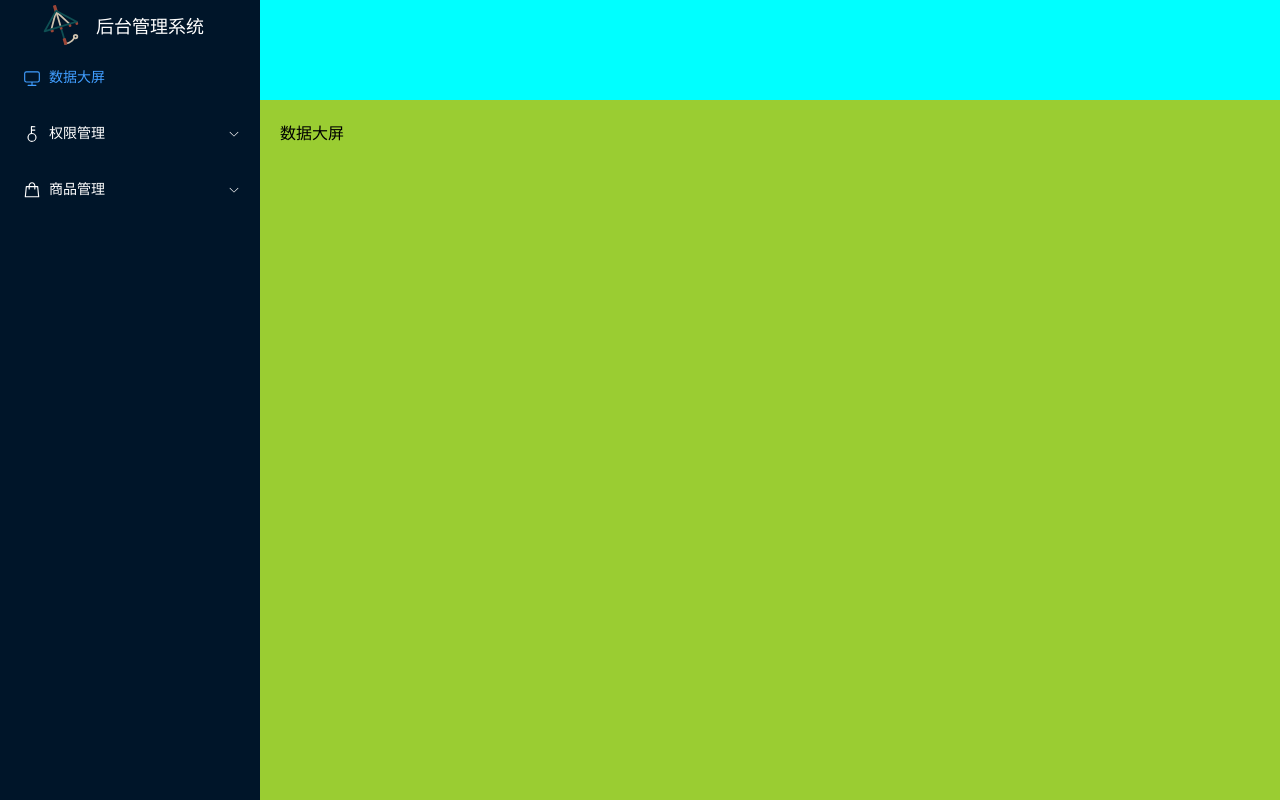
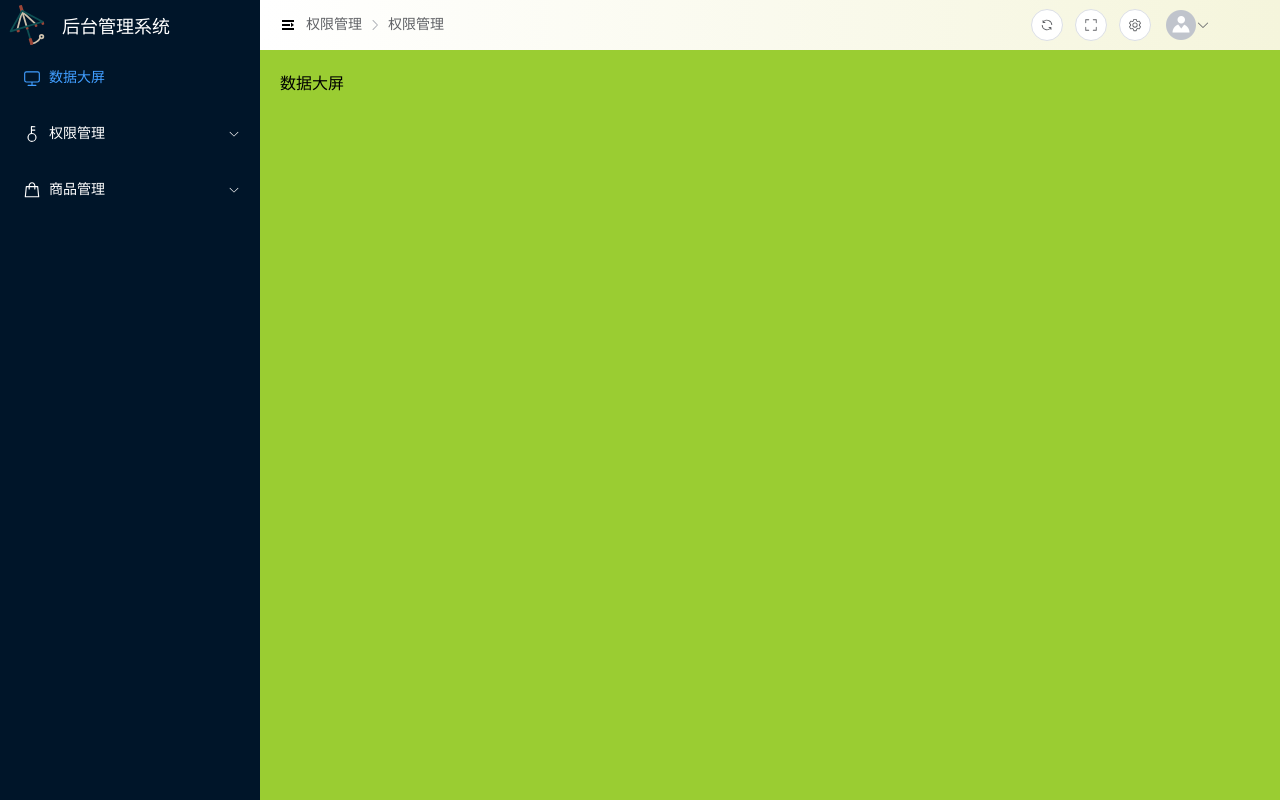
Before and after one commit to twinklerh/BackendManageSystem, a Vue app: page /home/screen in a window 1280 px wide. Built offline with nearby package versions, Linux system fonts and the light colour scheme.

Commit message:
实现菜单折叠效果

```diff
--- a/src/main.ts
+++ b/src/main.ts
@@ -6,8 +6,15 @@ import ElementPlus from 'element-plus'
 import 'element-plus/dist/index.css'
 import zhCn from 'element-plus/es/locale/lang/zh-cn'
 import '@/style/index.scss'
+import * as ElementPlusIconsVue from '@element-plus/icons-vue'
 
 const pinia = createPinia()
 const app = createApp(App).use(pinia).use(router)
+
+for (const [key, component] of Object.entries(ElementPlusIconsVue)) {
+  app.component(key, component)
+  console.log(key, component)
+}
+
 app.use(ElementPlus, {locale: zhCn})
 app.mount('#app')
--- /dev/null
+++ b/src/store/setting.ts
@@ -0,0 +1,9 @@
+import { defineStore } from "pinia";
+
+export const useSettingStore = defineStore('setting', {
+    state(){
+        return {
+            isMenuFold: false,
+        }
+    }
+})
--- a/src/style/variable.scss
+++ b/src/style/variable.scss
@@ -1,9 +1,10 @@
 
 $base-menu-width: 260px;    //  左侧菜单的宽度
+$base-menu-min-width: 50px;
 
 $base-menu-background: #001529;     //  侧边栏背景颜色
 
-$base-tabbar-height: 100px;     //  顶部菜单的宽度
+$base-tabbar-height: 50px;     //  顶部菜单的宽度
 
 $base-menu-logo-height: 50px;   //  logo的高度
 
--- a/src/views/layout/IndexView.vue
+++ b/src/views/layout/IndexView.vue
@@ -1,6 +1,6 @@
 <template>
     <div class="container">
-        <div class="aside-menu">
+        <div class="aside-menu" :class="{fold:settingStore.isMenuFold?true:false}">
             <div class="logo">
                 <img id="imglogo" src="@/assets/logo.svg" height="40px">
                 <span class="nav-title">{{ nav.title }}</span>
@@ -9,8 +9,10 @@
                 <MenuView></MenuView>
             </el-scrollbar>
         </div>
-        <div class="nav-top"></div>
-        <div class="content-main">
+        <div class="nav-top" :class="{fold:settingStore.isMenuFold?true:false}">
+            <TopNavBarView></TopNavBarView>
+        </div>
+        <div class="content-main" :class="{fold:settingStore.isMenuFold?true:false}">
             <div class="main-container">
                 <router-view></router-view>
             </div>
@@ -21,7 +23,9 @@
 <script lang="ts" setup>
 import { nav } from '@/setting';
 import MenuView from './MenuView.vue';
-
+import TopNavBarView from './TopNavBarView.vue';
+import { useSettingStore } from '@/store/setting';
+const settingStore = useSettingStore();
 </script>
 
 <style lang="scss" scoped>
@@ -32,13 +36,16 @@ import MenuView from './MenuView.vue';
         width: $base-menu-width;
         height: 100vh;
         background-color: $base-menu-background;
+        transition: all 5000ms;
         .logo {
             width: 100%;
             height: $base-menu-logo-height;
+            margin-left: 7px;
             display: flex;
+            justify-content: left;
             align-items: center;
-            justify-content: center;
             .nav-title {
+                display: inline;
                 font-size: $base-logo-title-fontSize;
                 color: white;
                 padding: 15px;
@@ -49,6 +56,9 @@ import MenuView from './MenuView.vue';
             width: 100%;
             color: white;
         }
+        &.fold {    //  & 表示父级选择器，这里指aside-menu的dom节点的fold类
+            width: $base-menu-min-width;
+        }
     }
     .nav-top {
         position: fixed;
@@ -56,7 +66,11 @@ import MenuView from './MenuView.vue';
         left: $base-menu-width;
         width: calc(100% - $base-menu-width);
         height: $base-tabbar-height;
-        background: cyan;
+        transition: all 5000ms;
+        &.fold {
+            width: calc(100vw - $base-menu-min-width);
+            left: $base-menu-min-width;
+        }
     }
     .content-main {
         position: absolute;
@@ -66,6 +80,11 @@ import MenuView from './MenuView.vue';
         height: calc(100vh - $base-tabbar-height);
         background-color: yellowgreen;
         overflow: auto;
+        transition: all 5000ms;
+        &.fold {
+            width: calc(100vw - $base-menu-min-width);
+            left: $base-menu-min-width;
+        }
     }
 }
 
--- a/src/views/layout/MenuView.vue
+++ b/src/views/layout/MenuView.vue
@@ -1,5 +1,5 @@
 <template>
-    <el-menu :default-active="route.path" background-color="#001529" text-color="white" style="border:0!important;" router>
+    <el-menu :collapse="settingStore.isMenuFold" :default-active="route.path" background-color="#001529" text-color="white" style="border:0!important;" router>
         <el-menu-item index="/home/screen">
             <el-icon><Monitor/></el-icon>
             <span>数据大屏</span>
@@ -11,15 +11,15 @@
             </template>
             <el-menu-item index="/home/acl/user">
                 <el-icon><User /></el-icon>
-                <span>用户管理</span>
+                <template #title>用户管理</template>
             </el-menu-item>
             <el-menu-item index="/home/acl/role">
                 <el-icon><UserFilled /></el-icon>
-                <span>角色管理</span>
+                <template #title>角色管理</template>
             </el-menu-item>
             <el-menu-item index="/home/acl/menu">
                 <el-icon><Menu /></el-icon>
-                <span>菜单管理</span>
+                <template #title>菜单管理</template>
             </el-menu-item>
         </el-sub-menu>
         <el-sub-menu index="/home/product">
@@ -29,28 +29,29 @@
             </template>
             <el-menu-item index="/home/product/attr">
                 <el-icon><Tools /></el-icon>
-                <span>属性管理</span>
+                <template #title>属性管理</template>
             </el-menu-item>
             <el-menu-item index="/home/product/brand">
                 <el-icon><Umbrella /></el-icon>
-                <span>品牌管理</span>
+                <template #title>品牌管理</template>
             </el-menu-item>
             <el-menu-item index="/home/product/sku">
                 <el-icon><Coin /></el-icon>
-                <span>sku管理</span>
+                <template #title>sku管理</template>
             </el-menu-item>
             <el-menu-item index="/home/product/spu">
                 <el-icon><SoldOut /></el-icon>
-                <span>spu管理</span>
+                <template #title>spu管理</template>
             </el-menu-item>
         </el-sub-menu>
     </el-menu>
 </template>
 
 <script lang="ts" setup>
+import { useSettingStore } from '@/store/setting';
 import { useRoute } from 'vue-router';
-import { Monitor, Key, User, UserFilled, Menu, Goods, Tools, Umbrella, Coin, SoldOut } from '@element-plus/icons-vue'
 const route = useRoute()
+const settingStore = useSettingStore();
 </script>
 
 <style lang="scss" scoped>
--- /dev/null
+++ b/src/views/layout/TopNavBarView.vue
@@ -0,0 +1,56 @@
+<template>
+    <div class="top-nav-bar">
+       <div class="bar-left">
+        <el-icon style="margin-right: 10px;" @click="()=>{settingStore.isMenuFold = !settingStore.isMenuFold}">
+            <component :is="settingStore.isMenuFold ? 'Fold' : 'Expand'"/>
+        </el-icon>
+        <el-breadcrumb separator-icon="ArrowRight">
+            <el-breadcrumb-item>权限管理</el-breadcrumb-item>
+            <el-breadcrumb-item>权限管理</el-breadcrumb-item>
+        </el-breadcrumb>
+       </div>
+       <div class="bar-right">
+            <el-button circle @click="refresh" icon="Refresh"></el-button>
+            <el-button circle @click="refresh" icon="FullScreen"></el-button>
+            <el-button circle @click="refresh" icon="Setting"></el-button>
+            <el-dropdown style="padding: 15px;" trigger="click">
+                <span style="display: flex; align-items: center;">
+                    <img src="@/assets/UserDefaultImg.png"  height="30px"/>
+                    <el-icon><ArrowDown /></el-icon>
+                </span>
+                <template #dropdown>
+                    <el-dropdown-item>123</el-dropdown-item>
+                </template>
+            </el-dropdown>
+       </div>
+    </div>
+</template>
+
+<script lang="ts" setup>
+import { useSettingStore } from '@/store/setting';
+
+const settingStore = useSettingStore();
+const refresh = ()=>{
+    let a = 10;
+}
+</script>
+
+<style lang="scss" scoped>
+.top-nav-bar {
+    display: flex;
+    width: 100%;
+    height: 100%;
+    justify-content: space-between;
+    background-image: linear-gradient(to right, white, #F5F5DC);
+}
+.bar-left {
+    display: flex;
+    align-items: center;
+    padding: 20px;
+}
+.bar-right {
+    display: flex;
+    align-items: center;
+    margin-right: 55px;
+}
+</style>
```
Also changed, not shown: src/assets/UserDefaultImg.png (added).
